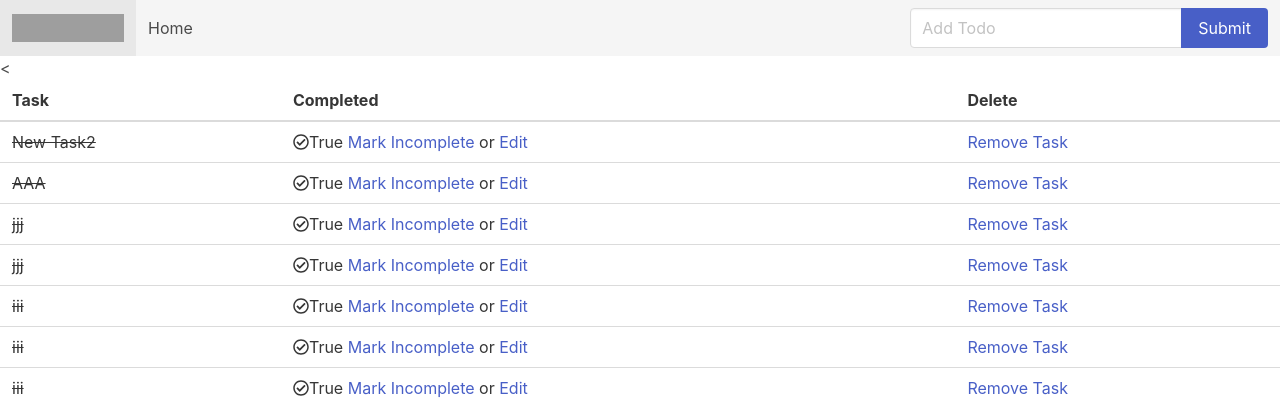
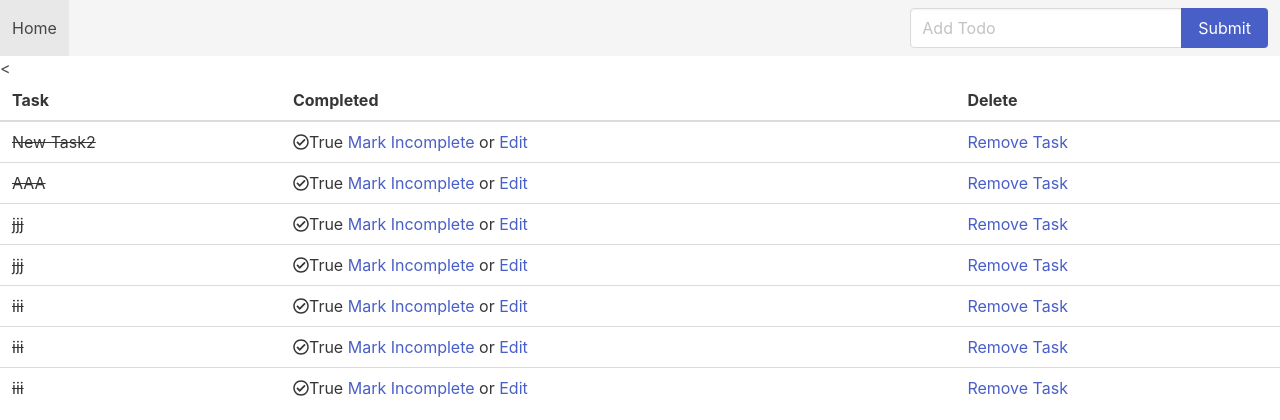
Before and after one commit to yiRepo/todo3, a Django app: page / in a window 1280 px wide. Shown: the top 420 px of the page. Run offline with Django 3.2, Linux system fonts and the light colour scheme; data comes from the database, SQL or seed files in the repository; some libraries are stand-ins or nearby versions; grey boxes are pictures that could not be loaded.

Commit message:
fix base.html

```diff
--- a/todoapp/templates/todoapp/base.html
+++ b/todoapp/templates/todoapp/base.html
@@ -10,9 +10,7 @@
 <body>
 <nav class="navbar is-light" role="navigation" aria-label="main navigation">
     <div class="navbar-brand">
-        <a class="navbar-item" href="https://bulma.io">
-            <img src="https://bulma.io/images/bulma-logo.png" width="112" height="28">
-        </a>
+
     </div>
 
     <div class="navbar-menu">
```
